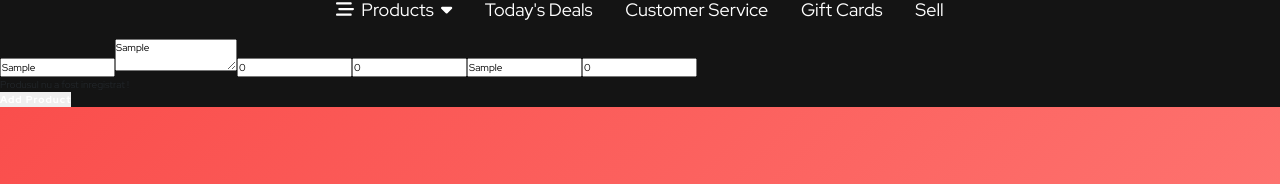
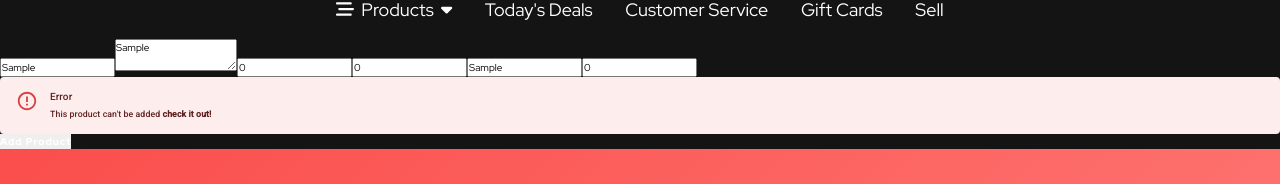
Before and after one commit to FloreDenis2001/evomarket-client-react, a React (Create React App) app: page /product/add in a window 1280 px wide. Both pictures are taken after typing "Sample", "Sample", "Sample" into the empty fields and a click on the button "Add Product". Shown: the part 121-305 px from the top of the page. Built offline with nearby package versions, Linux system fonts and the light colour scheme; no server answers; grey boxes are pictures that could not be loaded.

Commit message:
last_update

```diff
--- a/src/components/Product/ProductAddForm.tsx
+++ b/src/components/Product/ProductAddForm.tsx
@@ -14,11 +14,14 @@ import {
   addProductSucces,
 } from "../../store/product/products.reducers";
 import { LoadingState } from "../../ActionTypes/LoadingState";
+import Alert from "@mui/material/Alert";
+import AlertTitle from "@mui/material/AlertTitle";
+import { useNavigate } from "react-router-dom";
 
 const ProductAddForm = () => {
   const retriveAddState = useSelector(selectAddProductState);
   const dispatch = useDispatch();
-
+  let nav = useNavigate();
   const [name, setName] = useState("");
   const [description, setDescription] = useState("");
   const [price, setPrice] = useState(0);
@@ -56,6 +59,9 @@ const ProductAddForm = () => {
       console.log(productsData);
       dispatch(addProductSucces());
       dispatch(addProduct(productsData));
+      setTimeout(() => {
+        nav("/");
+      }, 2500);
     } catch (error) {
       dispatch(addProductError());
     }
@@ -111,10 +117,16 @@ const ProductAddForm = () => {
         }}
       />
       {retriveAddState === LoadingState.SUCCES && (
-        <p className="notification__succes" >Produsul a fost adaugat cu succes !</p>
+        <Alert severity="success">
+          <AlertTitle>Success</AlertTitle>
+          This product was added— <strong>check it out!</strong>
+        </Alert>
       )}
       {retriveAddState === LoadingState.ERROR && (
-        <p className="notification__error">Produsul nu a fost inregistrat !</p>
+        <Alert severity="error">
+          <AlertTitle>Error</AlertTitle>
+          This product can't be added <strong>check it out!</strong>
+        </Alert>
       )}
       <button onClick={() => handleAddProduct()}>Add Product</button>
     </div>
```
